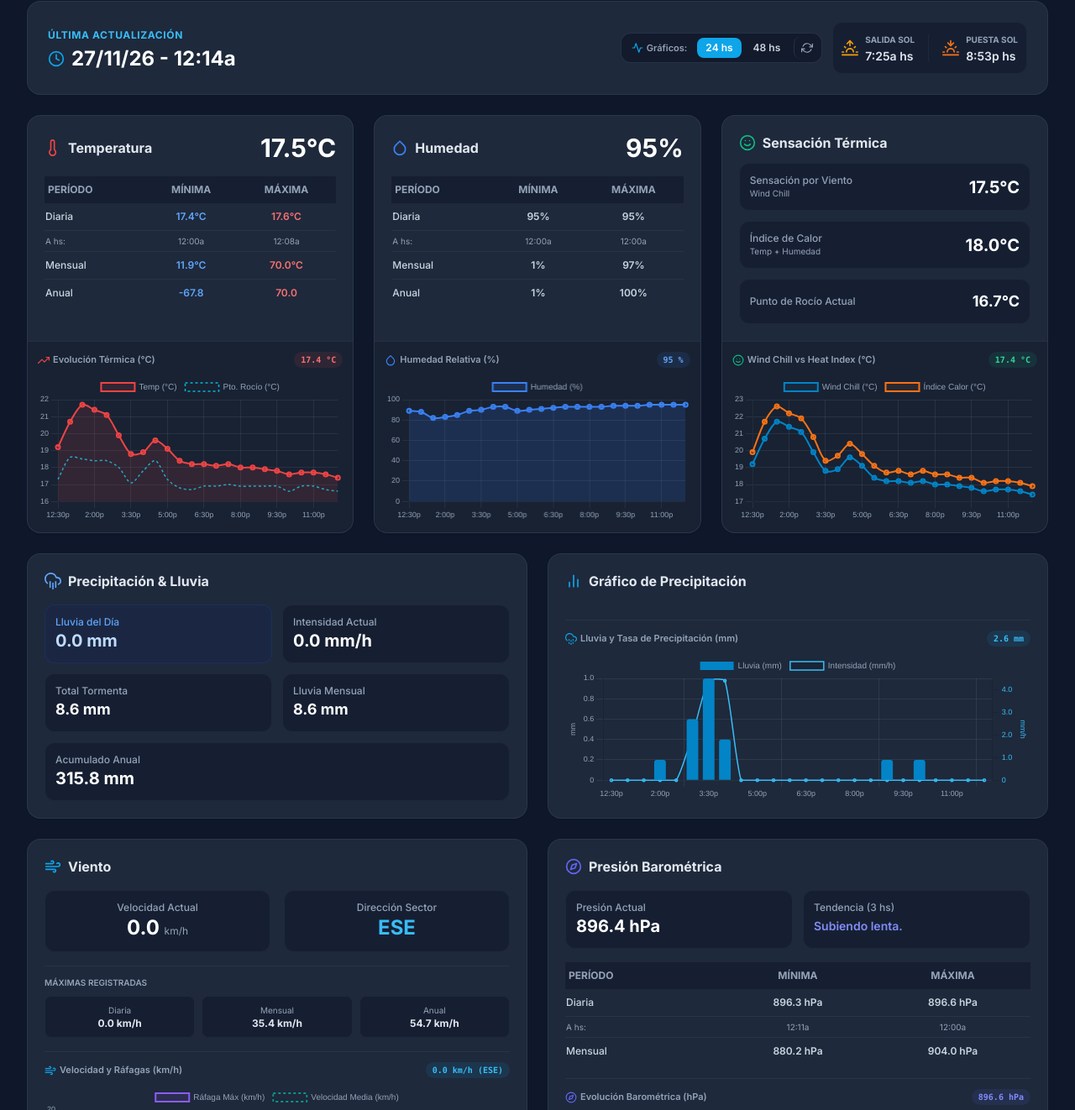
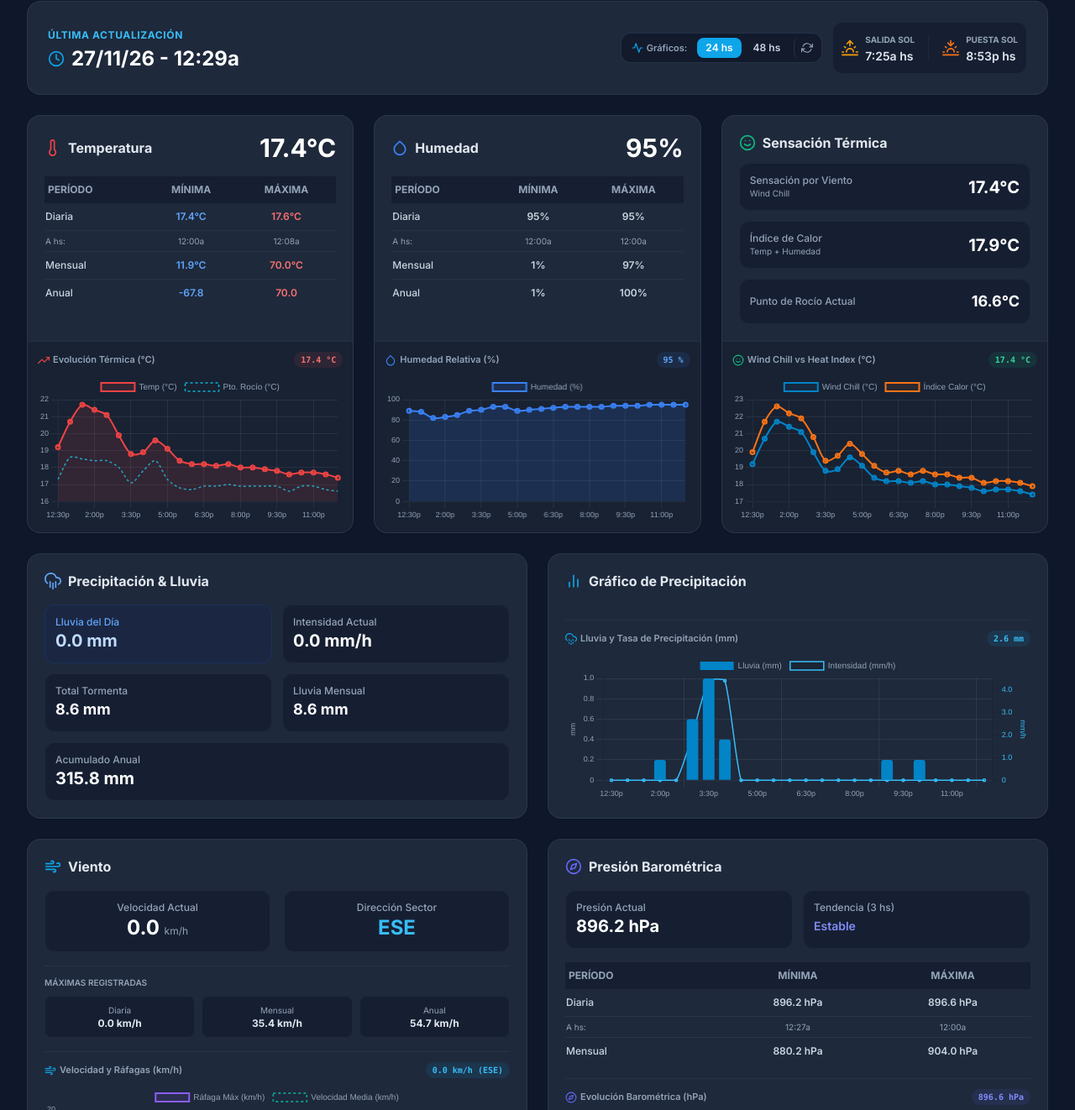
Before and after one commit to intasalta/ema_elbrete, a plain HTML site: page index.html in a window 1280 px wide. Shown: the part 158-1480 px from the top of the page at 84% size. Drawn offline with nearby package versions, Linux system fonts and the light colour scheme.

Commit message:
Actualizacion automatica: 27/11/2026  0:32:09,74

```diff
--- a/index.html
+++ b/index.html
@@ -106,7 +106,7 @@
         <span class="text-xs font-bold uppercase tracking-wider text-sky-600 dark:text-sky-400">Última actualización</span>
         <h2 class="text-xl sm:text-2xl font-bold text-slate-800 dark:text-white flex items-center gap-2 mt-0.5">
           <i data-feather="clock" class="text-sky-500 h-5 w-5"></i>
-          27/11/26 - 12:14a
+          27/11/26 - 12:29a
         </h2>
       </div>
 
@@ -159,7 +159,7 @@
             <h3 class="font-bold text-slate-700 dark:text-slate-200 flex items-center gap-2">
               <i data-feather="thermometer" class="h-5 w-5 text-red-500"></i> Temperatura
             </h3>
-            <span class="text-3xl font-extrabold text-slate-900 dark:text-white">17.5<span>°C</span></span>
+            <span class="text-3xl font-extrabold text-slate-900 dark:text-white">17.4<span>°C</span></span>
           </div>
 
           <table class="w-full text-xs text-left text-slate-600 dark:text-slate-300">
@@ -276,7 +276,7 @@
               <p class="text-xs text-slate-500 dark:text-slate-400 font-medium">Sensación por Viento</p>
               <p class="text-[10px] text-slate-400">Wind Chill</p>
             </div>
-            <span class="text-xl font-bold text-slate-800 dark:text-white">17.5°C</span>
+            <span class="text-xl font-bold text-slate-800 dark:text-white">17.4°C</span>
           </div>
 
           <div class="bg-slate-50 dark:bg-slate-900/50 p-3 rounded-xl border border-slate-100 dark:border-slate-800 flex justify-between items-center">
@@ -284,14 +284,14 @@
               <p class="text-xs text-slate-500 dark:text-slate-400 font-medium">Índice de Calor</p>
               <p class="text-[10px] text-slate-400">Temp + Humedad</p>
             </div>
-            <span class="text-xl font-bold text-slate-800 dark:text-white">18.0°C</span>
+            <span class="text-xl font-bold text-slate-800 dark:text-white">17.9°C</span>
           </div>
 
           <div class="bg-slate-50 dark:bg-slate-900/50 p-3 rounded-xl border border-slate-100 dark:border-slate-800 flex justify-between items-center">
             <div>
               <p class="text-xs text-slate-500 dark:text-slate-400 font-medium">Punto de Rocío Actual</p>
             </div>
-            <span class="text-lg font-bold text-slate-800 dark:text-white">16.7°C</span>
+            <span class="text-lg font-bold text-slate-800 dark:text-white">16.6°C</span>
           </div>
         </div>
 
@@ -435,11 +435,11 @@
           <div class="grid grid-cols-2 gap-3 text-sm mb-4">
             <div class="bg-slate-50 dark:bg-slate-900/50 p-3 rounded-xl border border-slate-100 dark:border-slate-800">
               <p class="text-xs text-slate-500 dark:text-slate-400 font-medium">Presión Actual</p>
-              <p class="text-xl font-bold text-slate-900 dark:text-white">896.4 hPa</p>
+              <p class="text-xl font-bold text-slate-900 dark:text-white">896.2 hPa</p>
             </div>
             <div class="bg-slate-50 dark:bg-slate-900/50 p-3 rounded-xl border border-slate-100 dark:border-slate-800">
               <p class="text-xs text-slate-500 dark:text-slate-400 font-medium">Tendencia (3 hs)</p>
-              <p class="text-sm font-semibold text-indigo-600 dark:text-indigo-400 mt-1">Subiendo lenta.</p>
+              <p class="text-sm font-semibold text-indigo-600 dark:text-indigo-400 mt-1">Estable</p>
             </div>
           </div>
 
@@ -454,12 +454,12 @@
             <tbody class="divide-y divide-slate-100 dark:divide-slate-700/50">
               <tr>
                 <td class="py-2 font-medium">Diaria</td>
-                <td class="py-2 text-center font-semibold">896.3 hPa</td>
+                <td class="py-2 text-center font-semibold">896.2 hPa</td>
                 <td class="py-2 text-center font-semibold">896.6 hPa</td>
               </tr>
               <tr class="text-[10px] text-slate-400">
                 <td class="py-1">A hs:</td>
-                <td class="py-1 text-center">12:11a</td>
+                <td class="py-1 text-center">12:27a</td>
                 <td class="py-1 text-center">12:00a</td>
               </tr>
               <tr>
```
